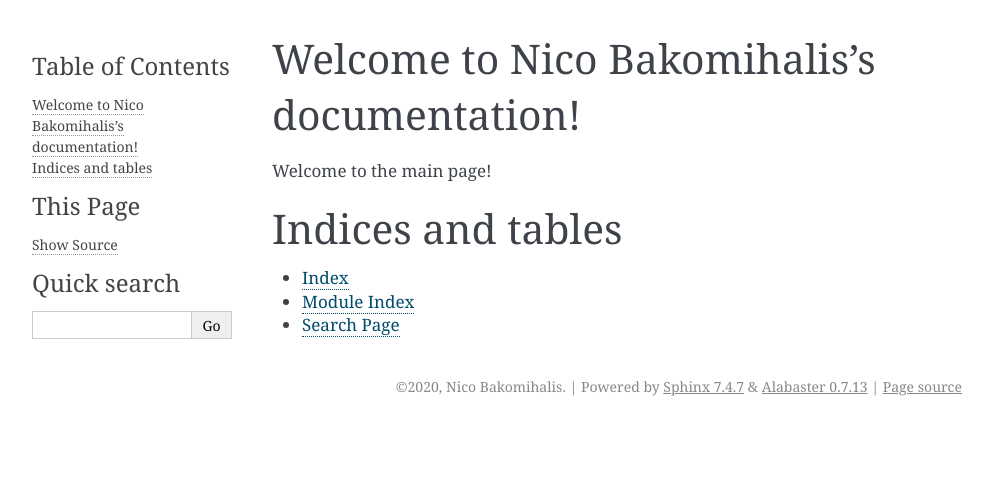
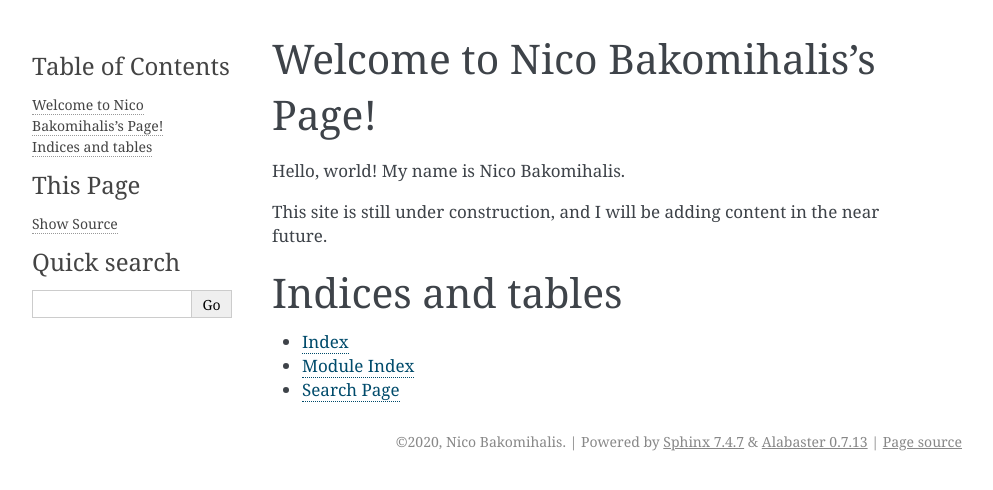
Before and after one commit to nicobako/pythonic-misadventures, a Sphinx documentation site: the page built from doc/source/index.rst, in a window 1280 px wide. Shown: the top 490 px of the page, without its empty margins (148-1141 px from the left). Built offline with Sphinx 7.4.7, drawn with Linux system fonts in a browser that asks for light colours.

Commit message:
updated index

```diff
--- a/doc/source/index.rst
+++ b/doc/source/index.rst
@@ -1,18 +1,14 @@
-.. Nico Bakomihalis documentation master file, created by
-   sphinx-quickstart on Mon Nov  9 09:38:00 2020.
-   You can adapt this file completely to your liking, but it should at least
-   contain the root `toctree` directive.
-
-Welcome to Nico Bakomihalis's documentation!
+Welcome to Nico Bakomihalis's Page!
 ============================================
 
-Welcome to the main page!
+Hello, world! My name is Nico Bakomihalis.
+
+This site is still under construction,
+and I will be adding content in the near future.
 
 .. toctree::
    :maxdepth: 2
    :caption: Contents:
-
-
 
 Indices and tables
 ==================
```
